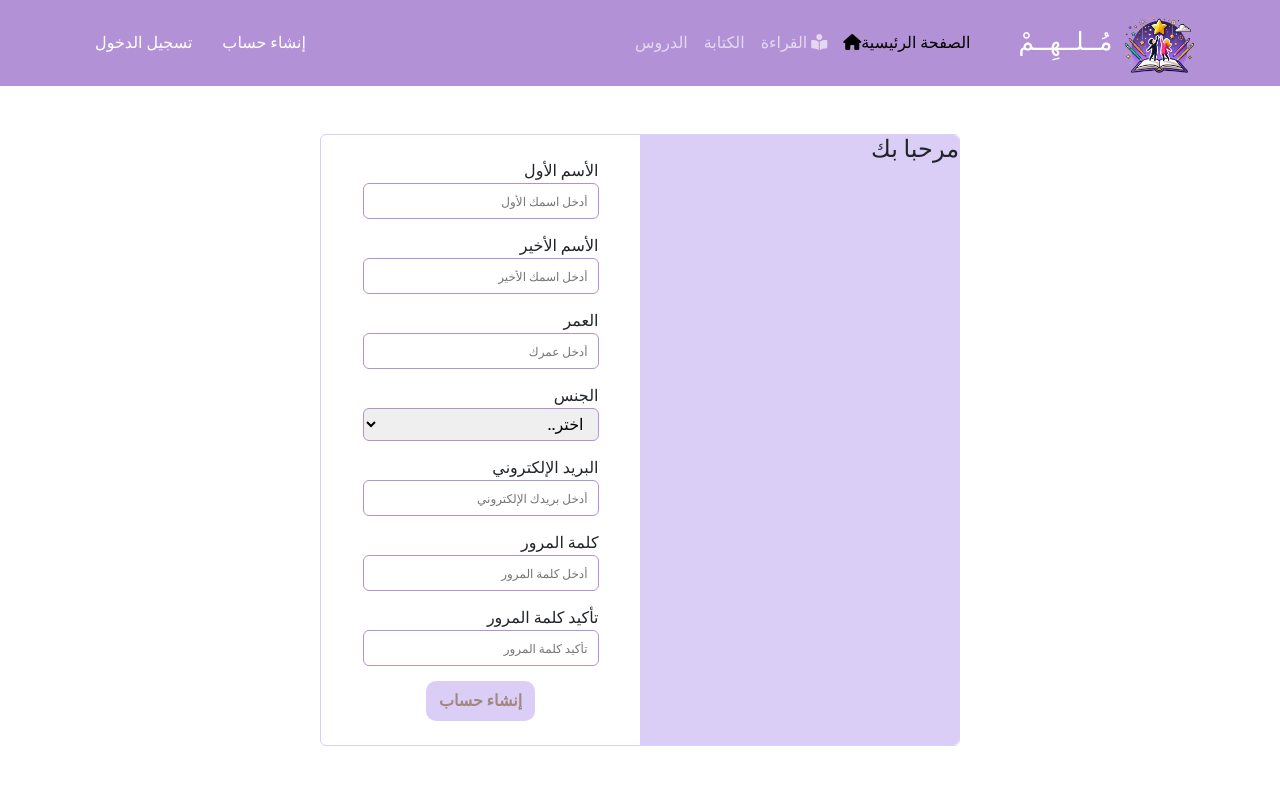
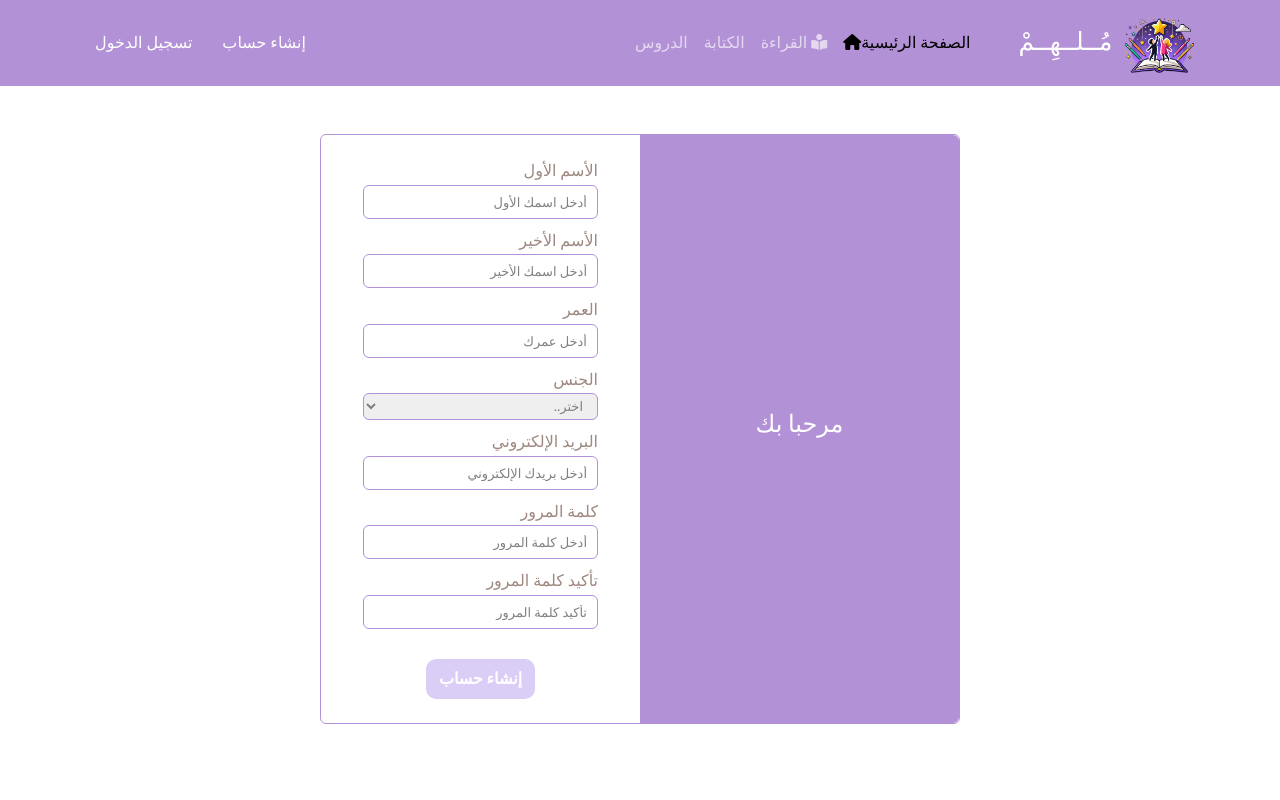
Before and after one commit to 20Arwa/Mulhem-GP-, a Flask app: page /sign-up in a window 1280 px wide. Run offline with Flask 3, Linux system fonts and the light colour scheme.

Commit message:
edit brown color

```diff
--- a/website/static/css/auth/sign-up.css
+++ b/website/static/css/auth/sign-up.css
@@ -1,25 +1,31 @@
 .sign-container  {
-    border-color: var(--main-light) !important;
+    border-color: var(--main-dark) !important;
     box-shadow: 10px;
 }
 .sign-container .message {
-    background-color: var(--main-light) !important;
-}
-.sign-container #sign-up {
-    width: fit-content;
+    color: var(--font-1);
+    background-color: var(--main-dark) !important;
 }
 .sign-container #sign-up label {
+    color: var(--font-2);
+    margin-bottom: 1.5px;
     align-self: start;
 }
 .sign-container #sign-up input:not(input:last-of-type),
 .sign-container #sign-up input:focus-visible,
 .sign-container #sign-up select {
-    margin-bottom: 15px;
-    padding: 5px 10px 5px 5px;
+    color: #424242;
+    margin-bottom: 10px;
+    padding: 4px 10px 4px 4px;
     border-radius: 0.375rem;
     border: 1.5px solid var(--main-dark);
     outline: none;
 }
-.sign-container #sign-up input::placeholder {
-    font-size: 12px;
+.sign-container #sign-up input::placeholder,
+.sign-container #sign-up select:invalid {
+    font-size: 13px;
+    color: gray;
 }
+.sign-container #sign-up input[type='submit'] {
+    margin-top: 20px;
+}
--- a/website/static/css/style.css
+++ b/website/static/css/style.css
@@ -4,8 +4,8 @@
 :root {
     --main-dark: #b391d6;
     --main-light: #dbcef6;
-    --font-1: 255,255,255;
-    --font-2: #a1887f;
+    --font-1: white;
+    --font-2: #9E887F;
     --transition-seconds: 0.8s
 }
 * {
@@ -19,25 +19,25 @@ body {
 /* Navbar */
 nav {
     background-color: var(--main-dark);
-    color: rgb(var(--font-1));
+    color: var(--font-1);
 }
 nav .navbar-brand {
     font-size: 25px;
     font-weight: 500;
-    color: rgb(var(--font-1));
+    color: var(--font-1);
 }
 nav .navbar-nav li a {
-    color: rgba(var(--font-1), 0.65)
+    color: rgba(255,255,255, 0.65)
 }
 nav .navbar-nav li a:hover,
 nav .navbar-nav li a:focus,
 nav .navbar-nav li a:active  {
-    color: rgb(var(--font-1))
+    color: var(--font-1)
 }
 nav .sign-log button {
     padding: 8px 13px;
     border: none;
-    color: rgb(var(--font-1));
+    color: var(--font-1);
     background-color: transparent;
     border: none;
     border-radius: 0.375rem;;
@@ -48,7 +48,7 @@ nav .sign-log button:focus,
 nav .sign-log button:active {
     font-weight: 600;
     color: var(--font-2);
-    background-color: rgb(var(--font-1));
+    background-color: var(--font-1);
 }
 
 
@@ -61,17 +61,16 @@ nav .sign-log button:active {
     transition: var(--transition-seconds);
 }
 .main-button {
-    color: rgb(var(--font-1));
-    color: var(--font-2);
+    color: var(--font-1);
     background-color: var(--main-light);
 }
 .main-button:hover {
-    color: rgb(var(--font-1));
+    color: var(--font-1);
     background-color: var(--main-dark);
 
 }
 .second-button {
     color: var(--font-2);
-    background-color: rgb(var(--font-1));
+    background-color: var(--font-1);
 
 }
--- a/website/templates/auth/sign-up.html
+++ b/website/templates/auth/sign-up.html
@@ -4,7 +4,7 @@
 {% endblock %}
 {% block body %}
 <div class="sign-container w-50 d-flex justify-space-between my-5 mx-auto border rounded-2">
-    <div class="message w-50 rounded-end-2">
+    <div class="message d-flex justify-content-center align-items-center w-50 rounded-end-2">
         <h4>مرحبا بك</h4>
     </div>
     <form method="POST" id="sign-up" class="d-flex flex-column align-items-center mx-auto py-4 ">
@@ -18,7 +18,7 @@
         <input type="number" name="age" minlength="4" maxlength="20" placeholder="أدخل عمرك">
 
         <label for="gender">الجنس</label>
-        <select name="gender" form="sign-up" class="w-100" aria-placeholder="dkf">
+        <select name="gender" form="sign-up" class="w-100" required>
             <option value="" disabled selected hidden>اختر..</option>
             <option value="male">Male</option>
             <option value="female">Female</option>
```
